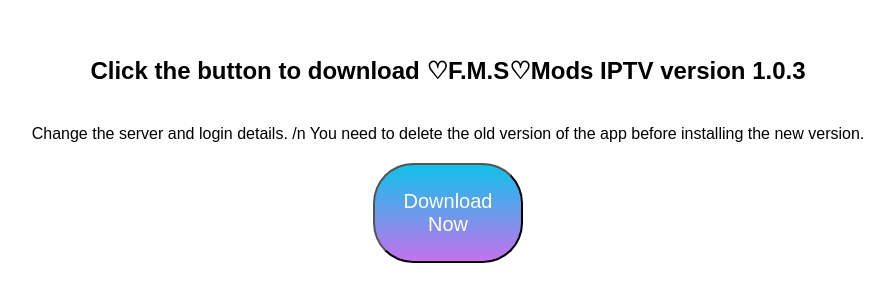
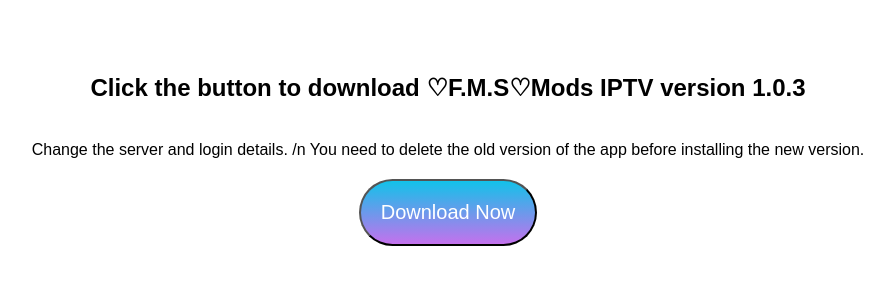
Before and after one commit to FuadZyoud/Fuadzyoud2, a plain HTML site: page iptv/test.html in a window 1280 px wide. Shown: the part 250-552 px from the top of the page, without its empty margins (192-1086 px from the left). Drawn offline with Linux system fonts and the light colour scheme.

Commit message:
Update test.html

```diff
--- a/iptv/test.html
+++ b/iptv/test.html
@@ -23,13 +23,12 @@
         padding: 20px;
         font-size: 20px;
         color: white;
-        width: 150px;
-        height: 100px;
-        border-radius:40px;
-        background: linear-gradient(#12c2e9,#c471ed, #f64f59);
-        cursor:pointer;
+        border-radius: 40px;
+        background: linear-gradient(#12c2e9, #c471ed, #f64f59);
+        cursor: pointer;
         background-size: 200% 200%;
         background-position: 200% 200%;
+        width: auto; /* Adjust width dynamically */
     }
     button:hover {
         background-position: 100% 100%;
@@ -51,13 +50,16 @@ document.addEventListener('DOMContentLoaded', function() {
         .then(data => {
             // Get versionName and releaseNote from version.json
             const versionName = data.versionName;
-            const releaseNote = data.releaseNote;
+            let releaseNote = data.releaseNote;
+
+            // Replace newline characters with HTML line breaks
+            releaseNote = releaseNote.replace(/\n/g, '<br>');
 
             // Update the text with the version name
             document.getElementById('versionText').innerText = `Click the button to download ♡F.M.S♡Mods IPTV version ${versionName}`;
 
             // Update the release note
-            document.getElementById('releaseNote').innerText = releaseNote;
+            document.getElementById('releaseNote').innerHTML = releaseNote;
         })
         .catch(error => console.error('Error fetching version JSON:', error));
 });
```
